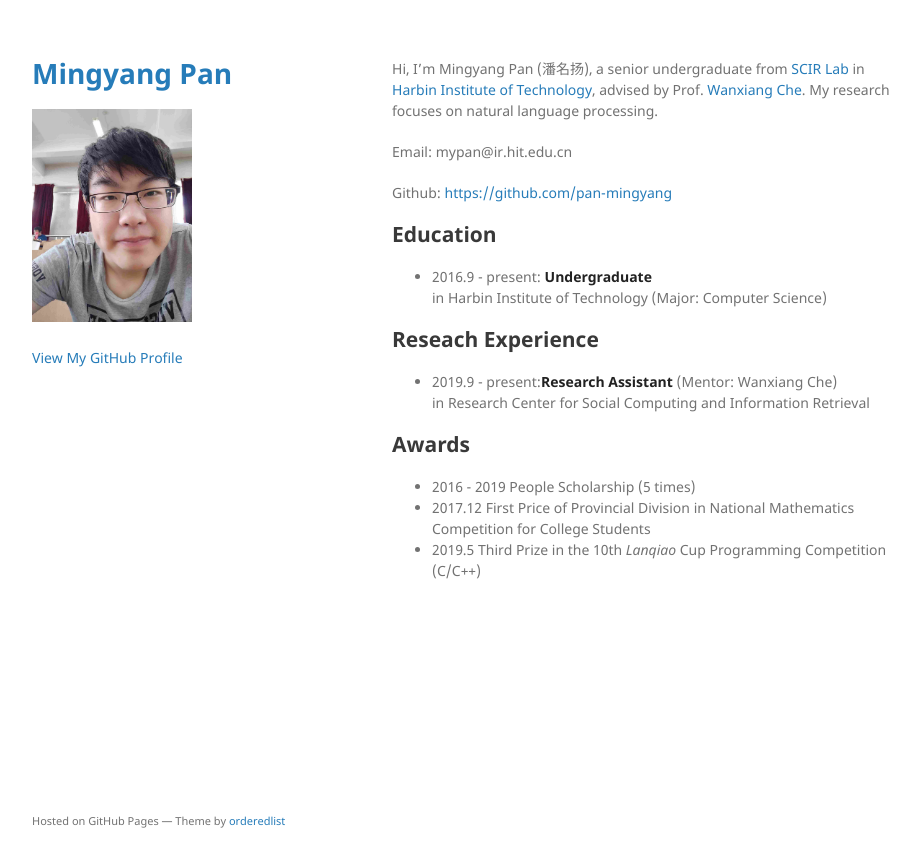
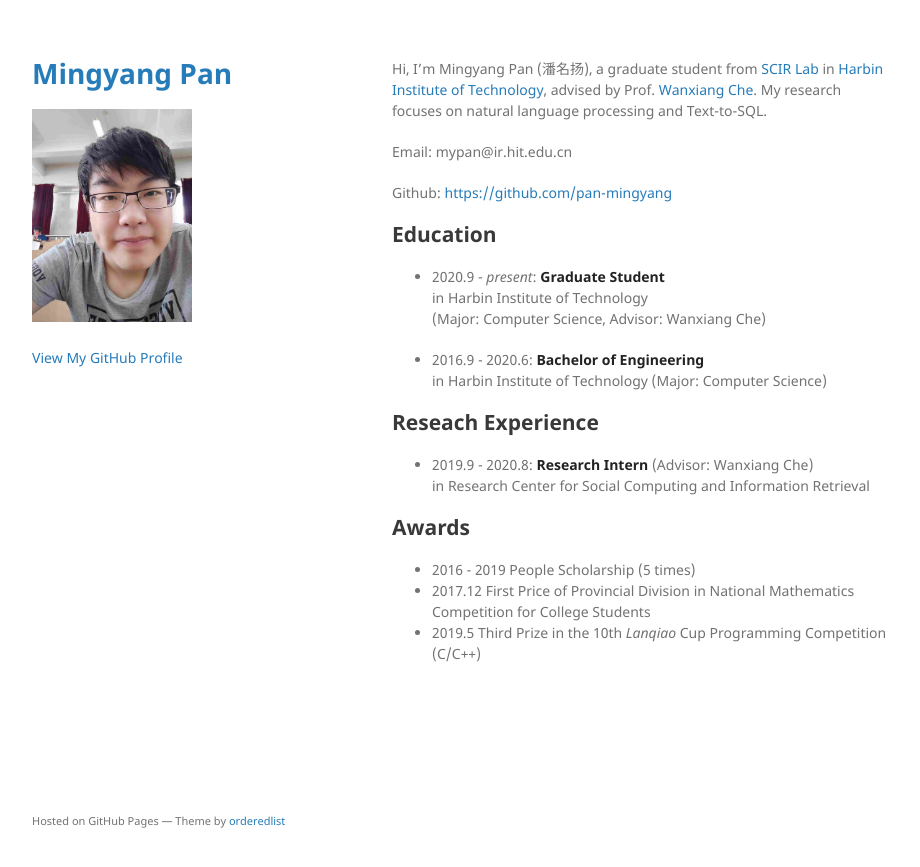
Before and after one commit to pan-mingyang/pan-mingyang.github.io, a Jekyll site: the page built from about.md, in a window 1280 px wide. Shown: the top 867 px of the page, without its empty margins (178-1098 px from the left). Built offline with Jekyll 4.4.1, drawn with Linux system fonts in a browser that asks for light colours; the repository's description, which GitHub fills in, is left out.

Commit message:
Update about.md

```diff
--- a/about.md
+++ b/about.md
@@ -2,7 +2,7 @@
 layout: default
 ---
 
-Hi, I'm Mingyang Pan (潘名扬), a senior undergraduate from [SCIR Lab](http://ir.hit.edu.cn) in [Harbin Institute of Technology](http://www.hit.edu.cn), advised by Prof. [Wanxiang Che](http://ir.hit.edu.cn/~car/). My research focuses on natural language processing.
+Hi, I'm Mingyang Pan (潘名扬), a graduate student from [SCIR Lab](http://ir.hit.edu.cn) in [Harbin Institute of Technology](http://www.hit.edu.cn), advised by Prof. [Wanxiang Che](http://ir.hit.edu.cn/~car/). My research focuses on natural language processing and Text-to-SQL.
 
 Email: mypan@ir.hit.edu.cn
 
@@ -10,12 +10,16 @@ Github: [https://github.com/pan-mingyang](https://github.com/pan-mingyang)
 
 ## Education
 
-* 2016.9 - present: **Undergraduate**
+* 2020.9 - *present*: **Graduate Student**
+<br /> in Harbin Institute of Technology
+<br /> (Major: Computer Science, Advisor: Wanxiang Che)
+
+* 2016.9 - 2020.6: **Bachelor of Engineering**
 <br /> in Harbin Institute of Technology (Major: Computer Science)
 
 ## Reseach Experience
 
-* 2019.9 - present:**Research Assistant** (Mentor: Wanxiang Che)
+* 2019.9 - 2020.8: **Research Intern** (Advisor: Wanxiang Che)
 <br /> in Research Center for Social Computing and Information Retrieval
 
 ## Awards
```
